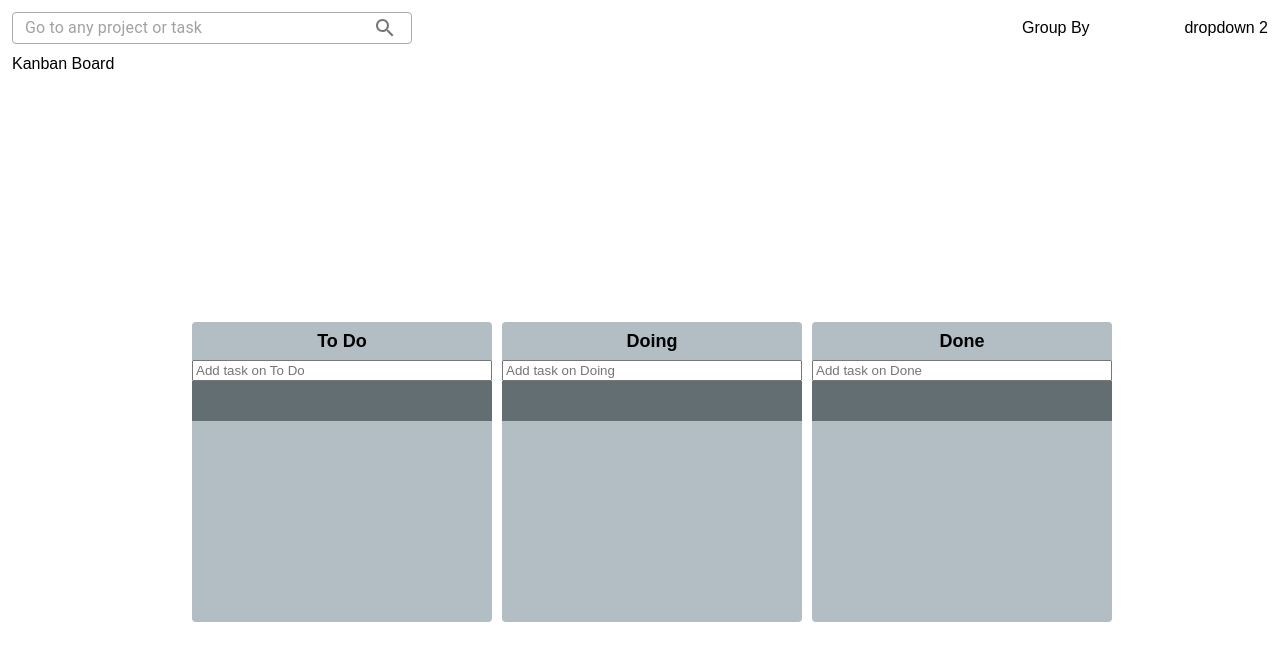
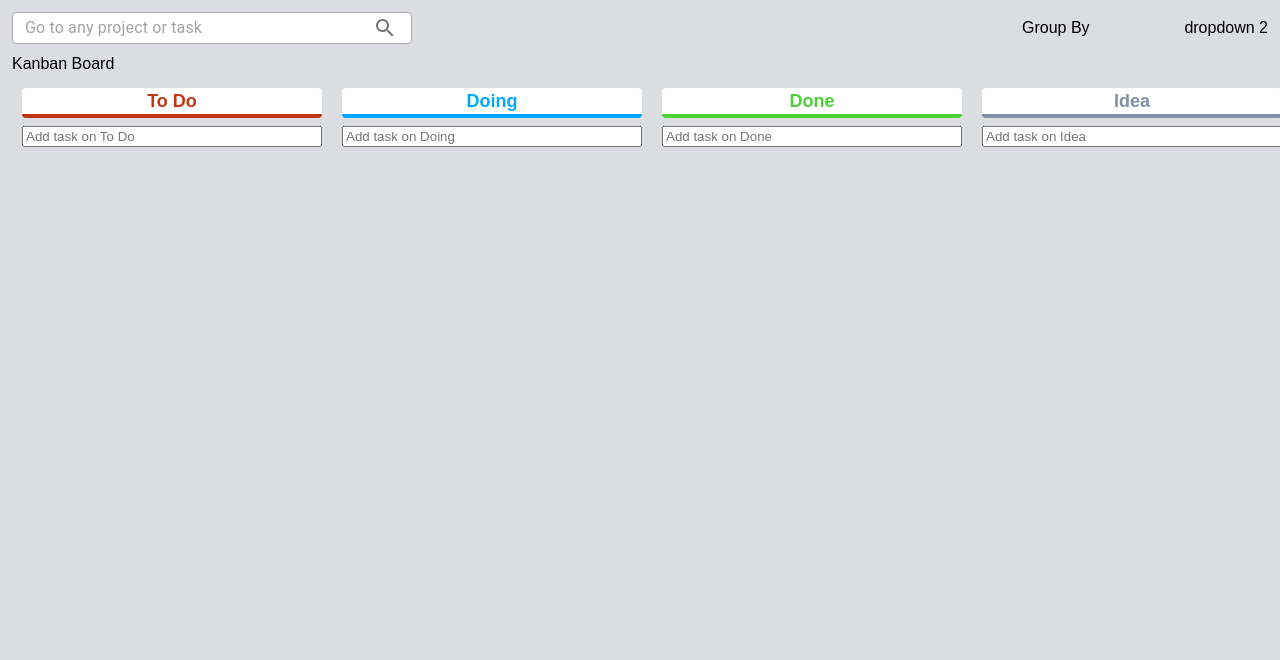
Before and after one commit to hchae0125/kanban-board, a React (Create React App) app: page / in a window 1280 px wide. Shown: the top 660 px of the page. Built offline with nearby package versions, Linux system fonts and the light colour scheme.

Commit message:
change in board style

```diff
--- a/src/App.tsx
+++ b/src/App.tsx
@@ -32,7 +32,7 @@ const GlobalStyle = createGlobalStyle`
   body {
     line-height: 1;
     font-family: 'Poppins', sans-serif;
-    //background-color: ${(props) => props.theme.bgColor};
+    background-color: ${(props) => props.theme.bgColor};
     //color: white;
   }
   ol, ul {
--- a/src/atoms.tsx
+++ b/src/atoms.tsx
@@ -15,5 +15,6 @@ export const toDoState = atom<IToDoState>({
         "To Do": [],
         Doing: [],
         Done: [],
+        Idea: [],
     },
 });
--- a/src/components/Board.tsx
+++ b/src/components/Board.tsx
@@ -7,18 +7,19 @@ import DraggableCard from "./DraggableCard";
 
 const Wrapper = styled.div`
     overflow: hidden;
-  background-color: ${(props) => props.theme.boardColor};
-  width: 300px;
-  min-height: 300px;
-  padding-top: 10px;
-  border-radius: 4px;
+    //background-color: ${(props) => props.theme.boardColor};
+    width: 300px;
+    min-height: 100vh;
+    padding: 16px 0px;
+    border-radius: 4px;
 `;
 
 const Title = styled.h2`
   text-align: center;
   font-weight: 600;
-  margin-bottom: 10px;
+  //margin-bottom: 10px;
   font-size: 18px;
+
 `;
 
 interface IAreaProps {
@@ -27,10 +28,11 @@ interface IAreaProps {
 }
 
 const Area = styled.div<IAreaProps>`
-    background-color: ${props => props.isDraggingOver ? '#ffeaa7' : props.draggingFromThisWith ? '#a29bfe' : '#636e72'};
+    background-color: ${props => props.isDraggingOver ? '#ffeaa7' : props.draggingFromThisWith ? '#a29bfe' : props.theme.bgColor};
     flex-grow: 1;
     transition: background-color 300ms ease-in-out;
-    padding: 20px;
+    padding: 8px 0px;
+    border-radius: 0%;
 `;
 
 const Form = styled.form`
@@ -71,7 +73,10 @@ function Board ({toDos, boardId}: IBoard) {
 
     return (
         <Wrapper>
-            <Title>{boardId}</Title>
+            <div style={{backgroundColor: "white", color: boardId === 'To Do' ? '#c23616' : boardId === 'Doing' ? '#00a8ff' : boardId === 'Done' ? '#4cd137' : '#7f8fa6', padding:'4px', marginBottom:'8px', borderRadius:'4px', borderBottom:`solid 4px ${boardId === 'To Do' ? '#c23616' : boardId === 'Doing' ? '#00a8ff' : boardId === 'Done' ? '#4cd137' : '#7f8fa6'}`}}>
+                <Title>{boardId}</Title>
+            </div>
+
             <Form onSubmit={handleSubmit(onValid)}>
                 <input { ...register("toDo", {required: true})} type="text" placeholder={`Add task on ${boardId} `}/>
             </Form>
--- a/src/components/BoardContainer.tsx
+++ b/src/components/BoardContainer.tsx
@@ -11,7 +11,7 @@ interface IBoardContainer {
 
 const Boards = styled.div`
   display: flex;
-  justify-content: center;
+  justify-content: space-evenly;
   align-items: flex-start;
   width: 100%;
   gap: 10px;
--- a/src/theme.ts
+++ b/src/theme.ts
@@ -1,7 +1,7 @@
 import { DefaultTheme } from "styled-components";
 
 export const theme: DefaultTheme = {
-    bgColor: "#dfe6e9",
-    boardColor: "#b2bec3",
-    cardColor: "#00b894",
+    bgColor: "#dcdde1",
+    boardColor: "white",
+    cardColor: "white",
 }
```
